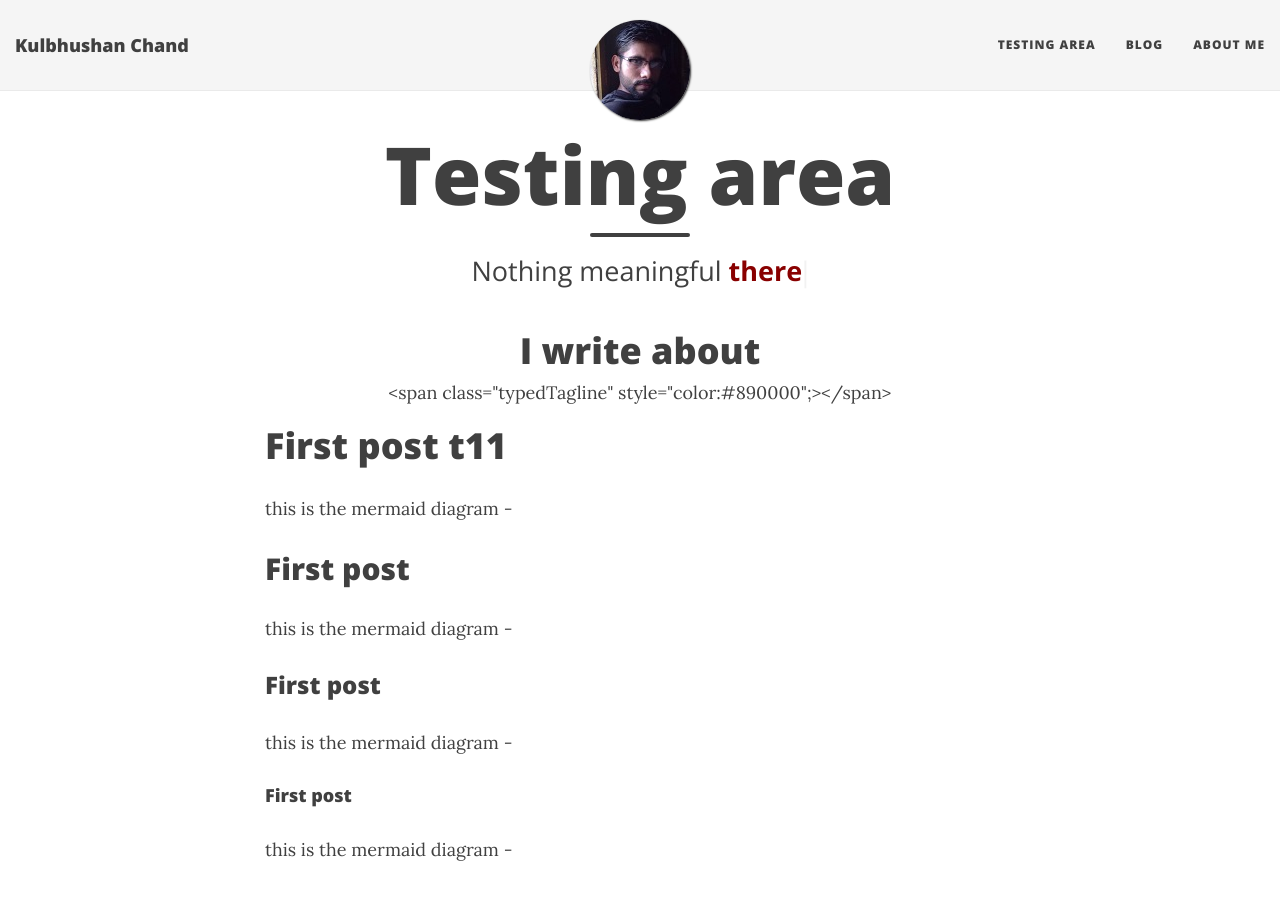
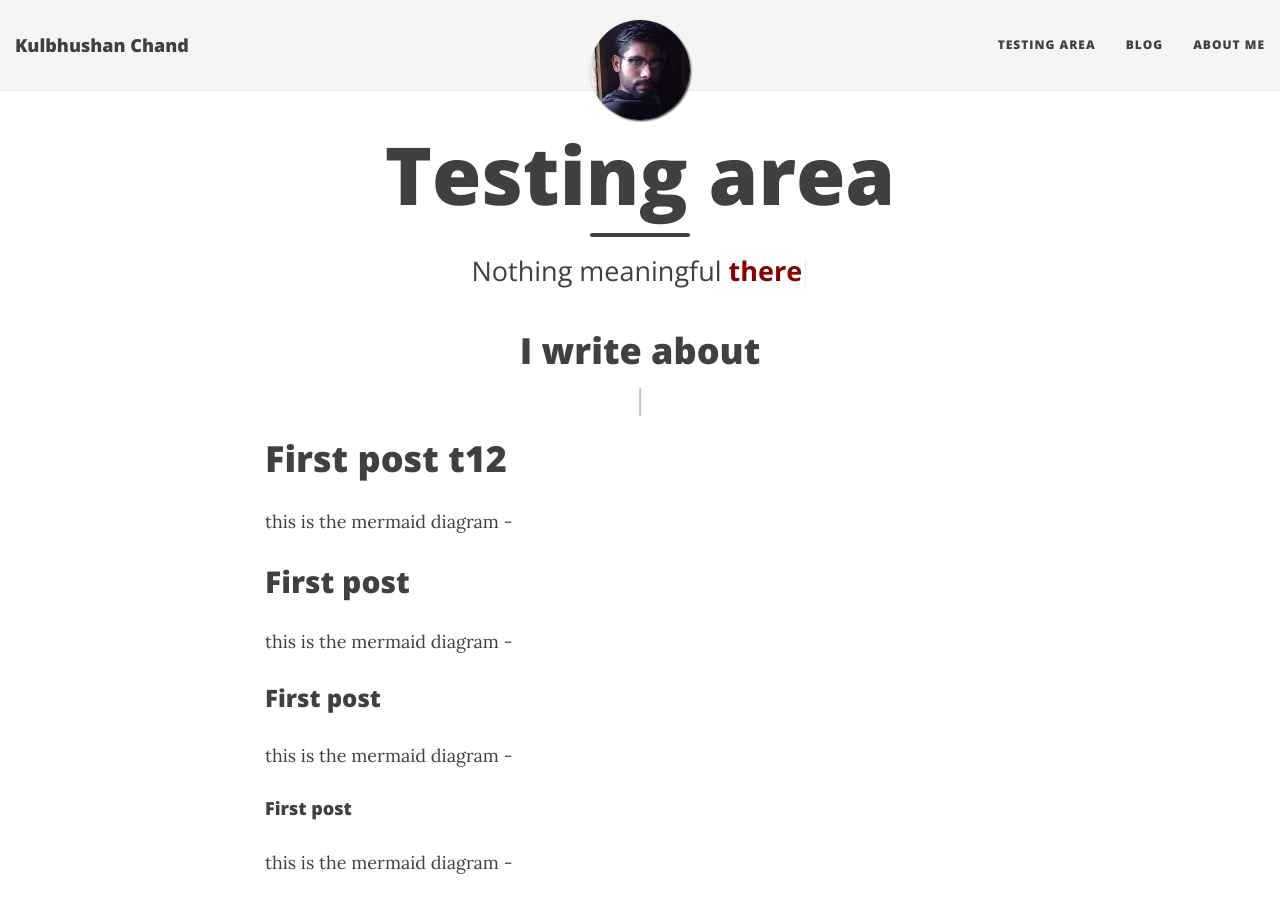
Before and after one commit to kulbhushanchand/kulbhushan-chand.github.io-v1, a Jekyll site: the page built from _pages/testing-area.md, in a window 1280 px wide and 900 px high. Built offline with Jekyll 4.4.1, drawn with Linux system fonts in a browser that asks for light colours; nearby versions of some CDN libraries; a style sheet for code colours, icons or effects is not loaded.

Commit message:
Update testing-area.md

```diff
--- a/_pages/testing-area.md
+++ b/_pages/testing-area.md
@@ -23,14 +23,14 @@ ext-lib:
   <div class="row">
     <div class="col-sm-12">
       <div class="text-center">
-        <h1>I write about</h1> <span class="typedTagline" style="color:#890000";></span>
+        <h1>I write about</h1> <span class="typedTagline" style="color:#890000"></span>
       </div>
     </div>
   </div>
 </div>
 
 
-# First post t11
+# First post t12
 
 this is the mermaid diagram -
 
```
